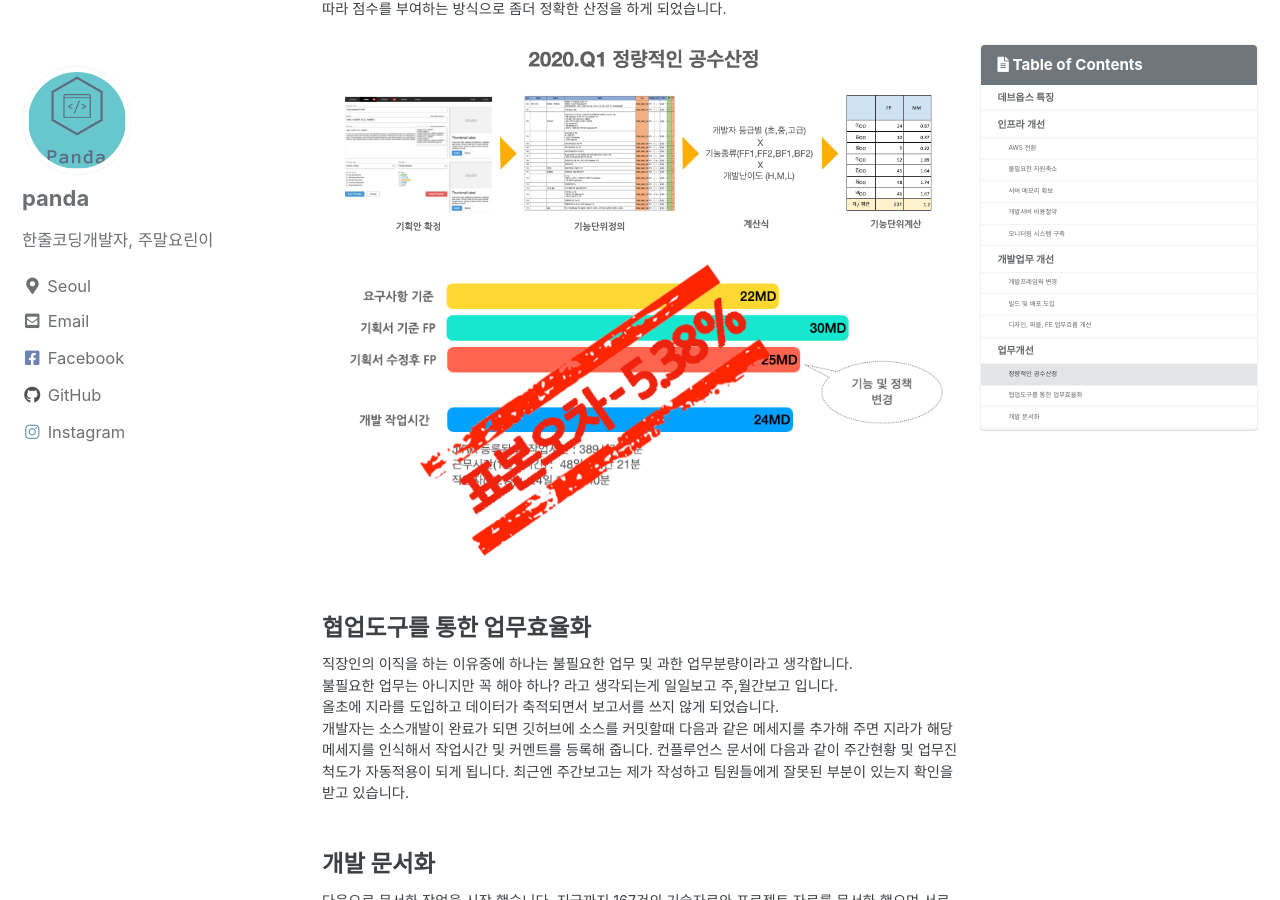
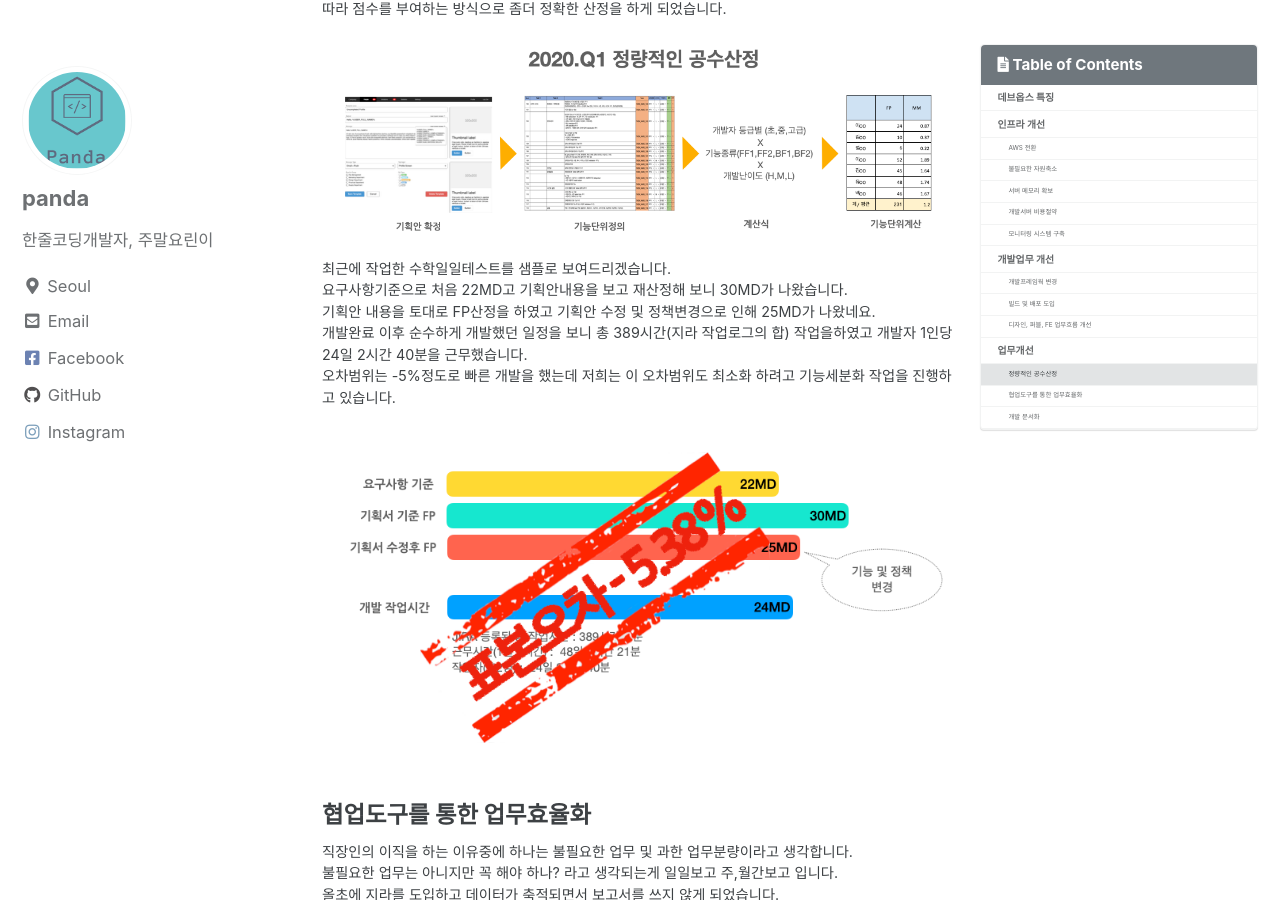
Before and after one commit to Armdiri/armdiri.github.io, a Jekyll site: the page built from _posts/2020-09-22-devops-post.md, in a window 1280 px wide and 900 px high, scrolled down 4758 px. Built offline with Jekyll 4.4.1, drawn with Linux system fonts in a browser that asks for light colours; cached includes are drawn as plain includes; comment, search, counter and statistics services are not loaded.

Commit message:
blog html add

```diff
--- a/_posts/2020-09-22-devops-post.md
+++ b/_posts/2020-09-22-devops-post.md
@@ -129,6 +129,13 @@ FTP를 이용할경우 실수로 핵심파일을 배포하지 않거나 다른
 개발담당자들이 직접 본인이 해야할 부분을 기능단위로 분류하고 개발자등급과 기능종류 및 개발난이도에 따라 점수를 부여하는 방식으로 좀더 정확한 산정을 하게 되었습니다.
 
 ![이미지4](/assets/images/devops/2020-09-25-04.png)
+
+최근에 작업한 수학일일테스트를 샘플로 보여드리겠습니다.
+요구사항기준으로 처음 22MD고 기획안내용을 보고 재산정해 보니 30MD가 나왔습니다.
+기획안 내용을 토대로 FP산정을 하였고 기획안 수정 및 정책변경으로 인해 25MD가 나왔네요.
+개발완료 이후 순수하게 개발했던 일정을 보니 총 389시간(지라 작업로그의 합) 작업을하였고 개발자 1인당 24일 2시간 40분을 근무했습니다.
+오차범위는 -5%정도로 빠른 개발을 했는데 저희는 이 오차범위도 최소화 하려고 기능세분화 작업을 진행하고 있습니다.
+
 ![이미지5](/assets/images/devops/2020-09-25-05.png)
 
 #### 협업도구를 통한 업무효율화
```
